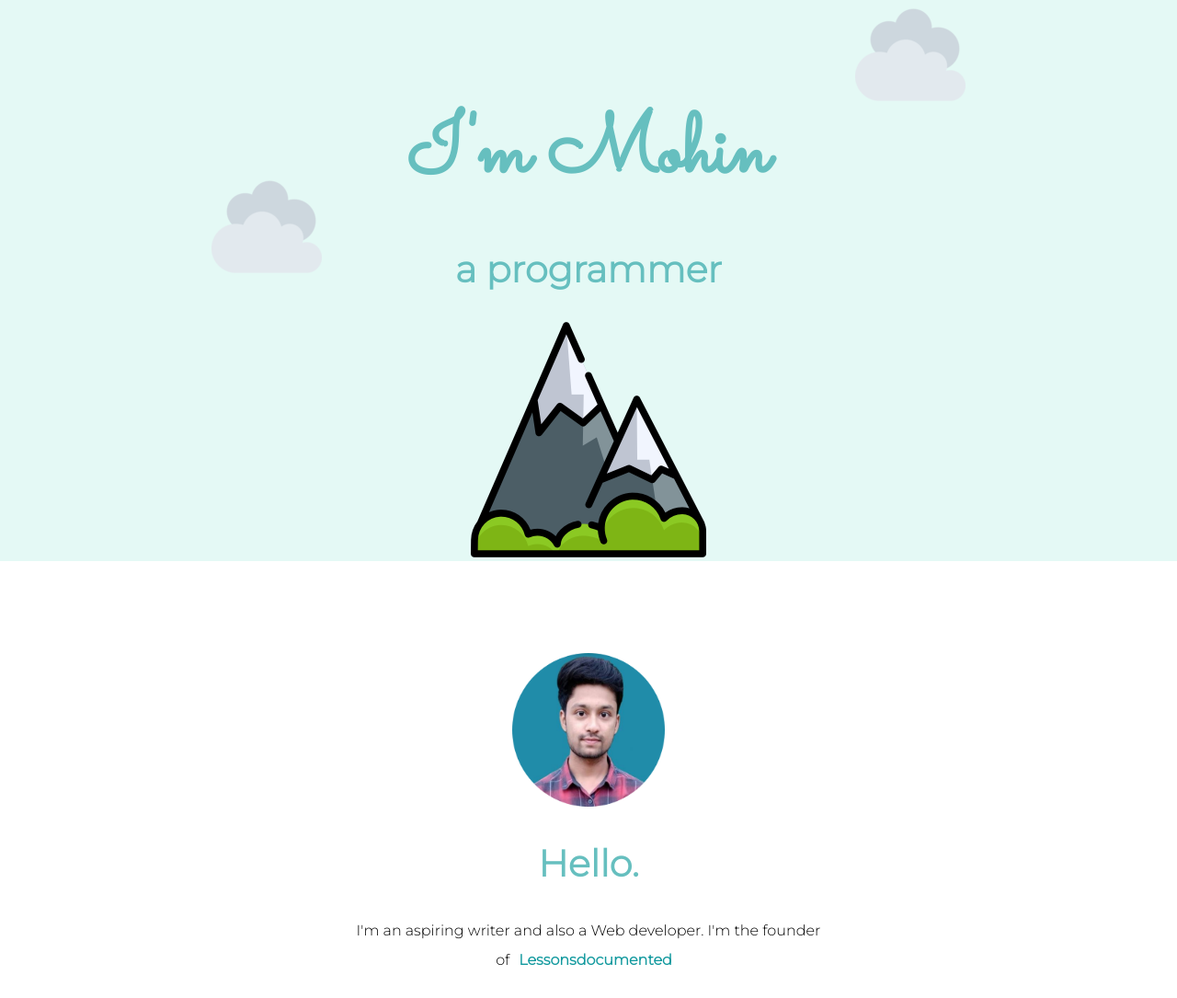
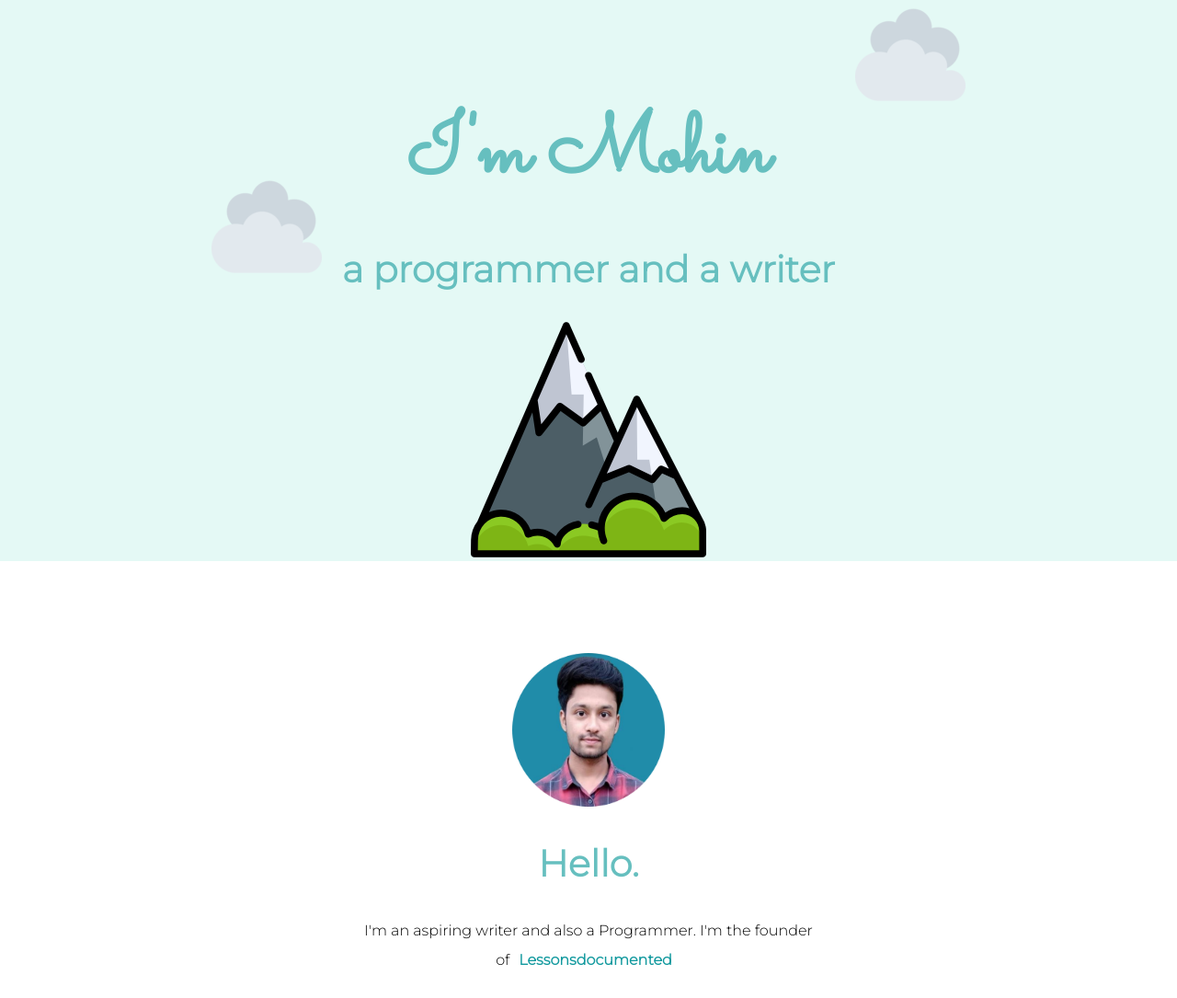
Before and after one commit to mohinmakandar/CSS-MY-SITE, a plain HTML site: page index.html in a window 1280 px wide. Shown: the part 47-1132 px from the top of the page at 92% size. Drawn offline with Linux system fonts and the light colour scheme.

Commit message:
Update index.html
Added more subtext as "a programmer and  a writer"

```diff
--- a/index.html
+++ b/index.html
@@ -11,7 +11,7 @@
     <div class="top-container">
       <img class="top-cloud" src="images\cloud.png" alt="cloud-img">
       <h1> I'm Mohin </h1>
-      <h2>a programmer</h2>
+      <h2>a programmer and a writer</h2>
       <img class="bottom-cloud" src="images\cloud.png" alt="cloud-img">
       <img class='mountain-img'src="images\mountain.png" alt="mountain-img">
 
@@ -21,7 +21,7 @@
       <div class="profile">
         <img class='profile-img' src="images\profile.png" alt="profile-pic">
         <h2>Hello.</h2>
-        <p class='bio'>I'm an aspiring writer and also a Web developer. I'm the founder of<a href='https://www.instagram.com/lessonsdocumented'>Lessonsdocumented</a></p>
+        <p class='bio'>I'm an aspiring writer and also a Programmer. I'm the founder of<a href='https://www.instagram.com/lessonsdocumented'>Lessonsdocumented</a></p>
       </div>
       <hr>
       <div class="skills">
```
